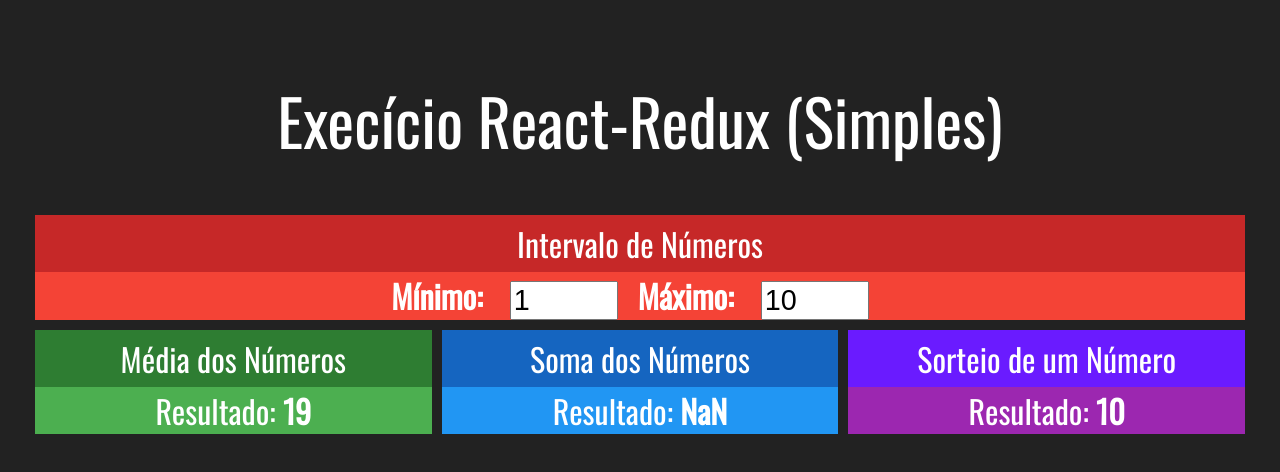
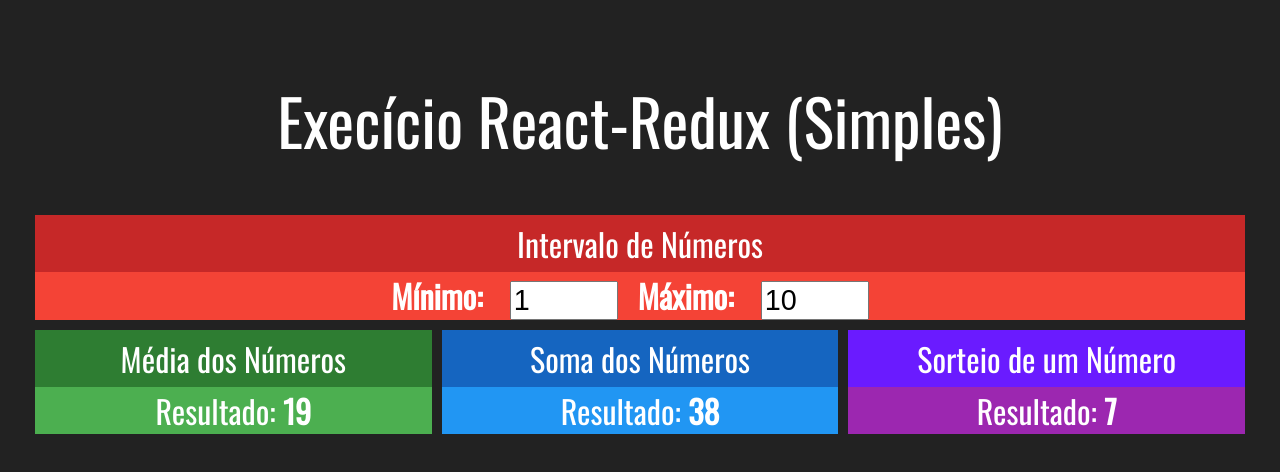
Before and after one commit to daniel-castilho/redux-simples, a React (Create React App) app: page / in a window 1280 px wide. Shown: the top 472 px of the page. Built offline with nearby package versions, Linux system fonts and the light colour scheme.

Commit message:
Mapping Sorteio

```diff
--- a/src/components/Soma.jsx
+++ b/src/components/Soma.jsx
@@ -1,4 +1,5 @@
 import React from "react";
+import { connect } from "react-redux";
 
 import Card from "./Card";
 
@@ -24,4 +25,4 @@
 	}
 }
 
-export default Soma;
+export default connect(mapStateToProps)(Soma);
--- a/src/components/Sorteio.jsx
+++ b/src/components/Sorteio.jsx
@@ -1,18 +1,28 @@
 import React from "react";
+import { connect } from "react-redux";
 
 import Card from "./Card";
 
 function Sorteio(props) {
+	const { min, max } = props;
+
 	return (
 		<Card title="Sorteio de um Número" purple>
 			<div>
 				<span>
 					<span>Resultado: </span>
-					<strong>{10}</strong>
+					<strong>{parseInt(Math.random() * (min - max) + max)}</strong>
 				</span>
 			</div>
 		</Card>
 	);
 };
 
-export default Sorteio;
+function mapStateToProps(state) {
+	return {
+		min: state.numeros.min,
+		max: state.numeros.max,
+	}
+}
+
+export default connect(mapStateToProps)(Sorteio);
```
